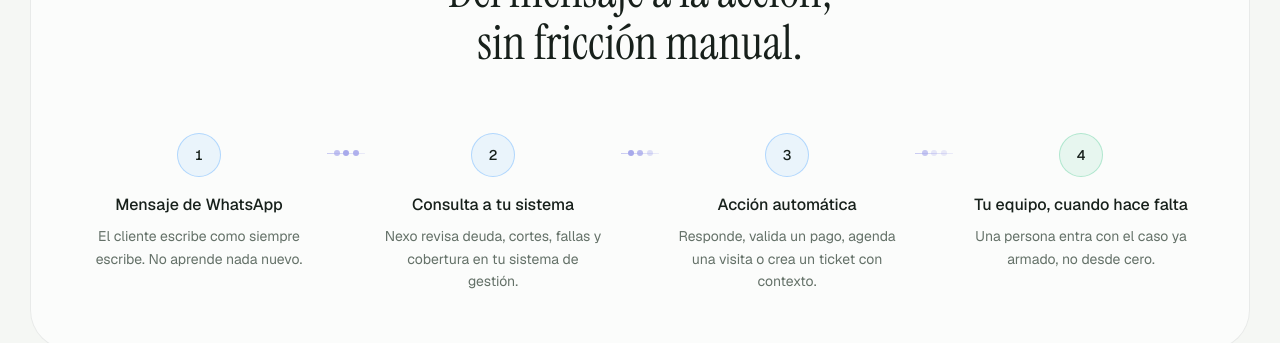
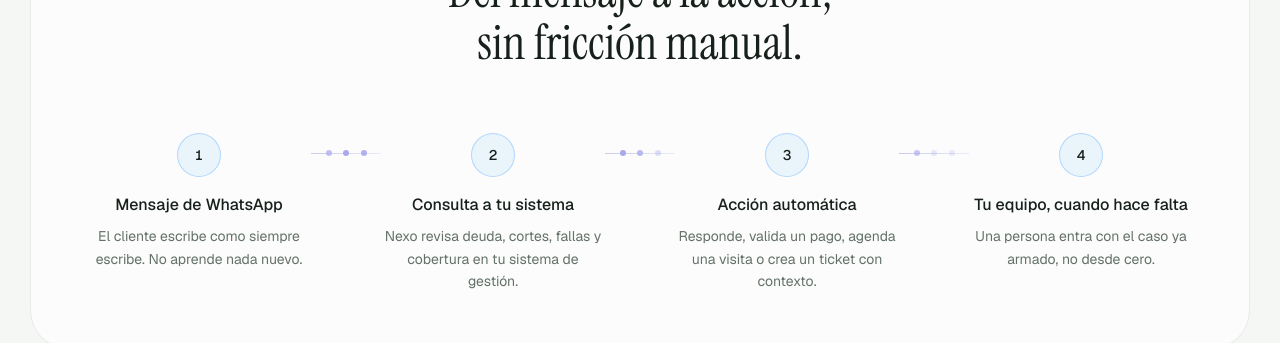
Before and after one commit to RenzoLenes/isp-landing, a Next.js app: page / in a window 1280 px wide. Shown: the part 4800-5143 px from the top of the page. Built offline with nearby package versions, Linux system fonts and the light colour scheme.

Commit message:
fix: accesibilidad en flujo de señal (sin display:contents, sin verde en escalamiento)

```diff
--- a/src/components/sections/SignalFlow.tsx
+++ b/src/components/sections/SignalFlow.tsx
@@ -61,17 +61,16 @@ function Connector({ index }: { index: number }) {
 export function SignalFlow() {
   const { steps } = LANDING.flow;
   return (
-    <ol className="mt-16 flex flex-col md:flex-row md:items-start md:gap-4">
+    <ol className="mt-16 flex flex-col md:flex-row md:items-start">
       {steps.map((step, i) => (
-        <li key={step.title} className="contents">
-          <div className="flex flex-col items-center text-center md:w-56">
-            <span
-              className={`flex size-11 items-center justify-center rounded-full border text-sm font-medium [font-variant-numeric:tabular-nums] ${
-                i === steps.length - 1
-                  ? "border-fiber/50 bg-fiber/15 text-ink"
-                  : "border-blue/40 bg-blue/10 text-ink"
-              }`}
-            >
+        <li
+          key={step.title}
+          className={`flex flex-col items-center md:flex-row md:items-start ${
+            i < steps.length - 1 ? "md:flex-1" : ""
+          }`}
+        >
+          <div className="flex flex-col items-center text-center md:w-56 md:shrink-0">
+            <span className="flex size-11 items-center justify-center rounded-full border border-blue/40 bg-blue/10 text-sm font-medium text-ink [font-variant-numeric:tabular-nums]">
               {i + 1}
             </span>
             <h3 className="mt-4 font-medium text-ink">{step.title}</h3>
```
